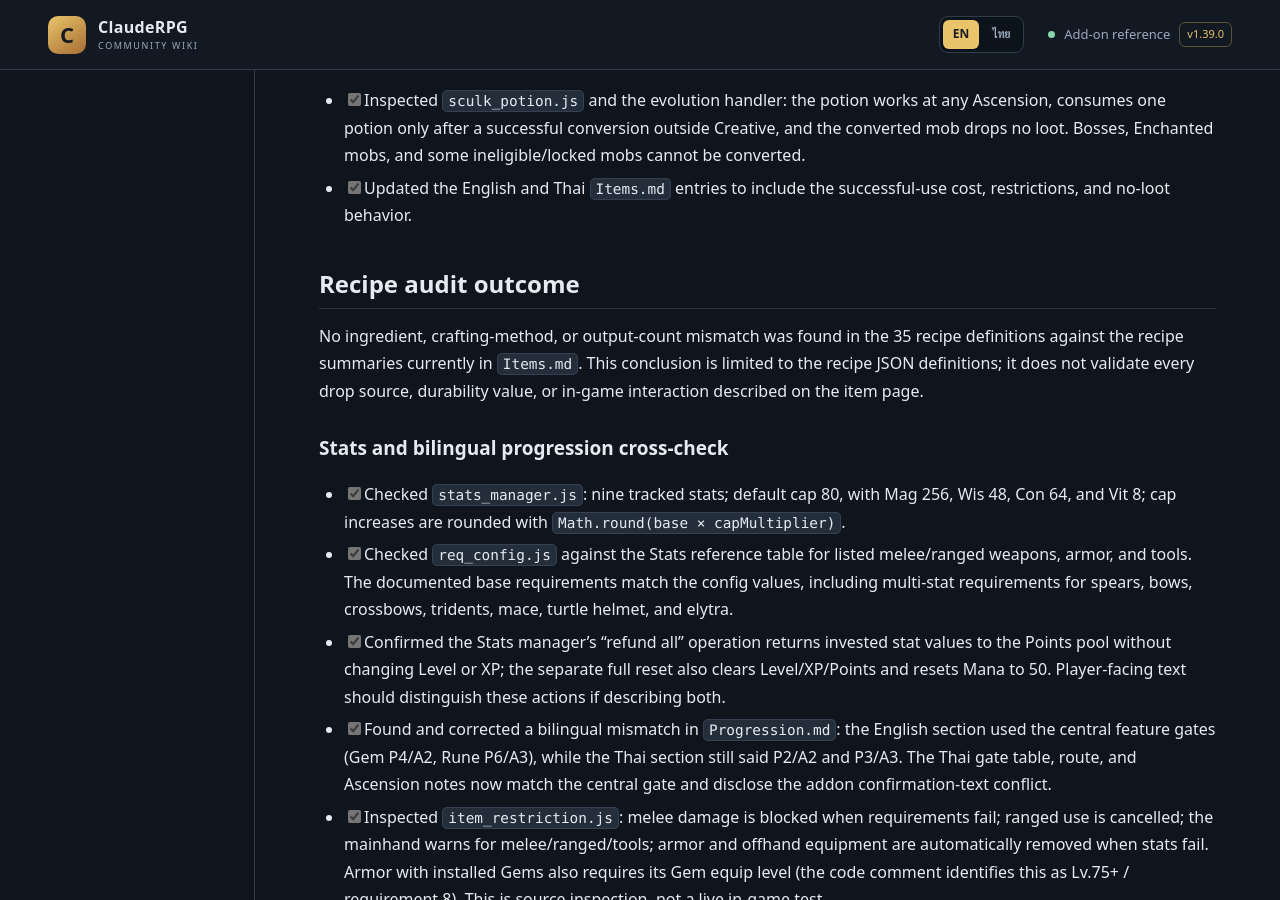
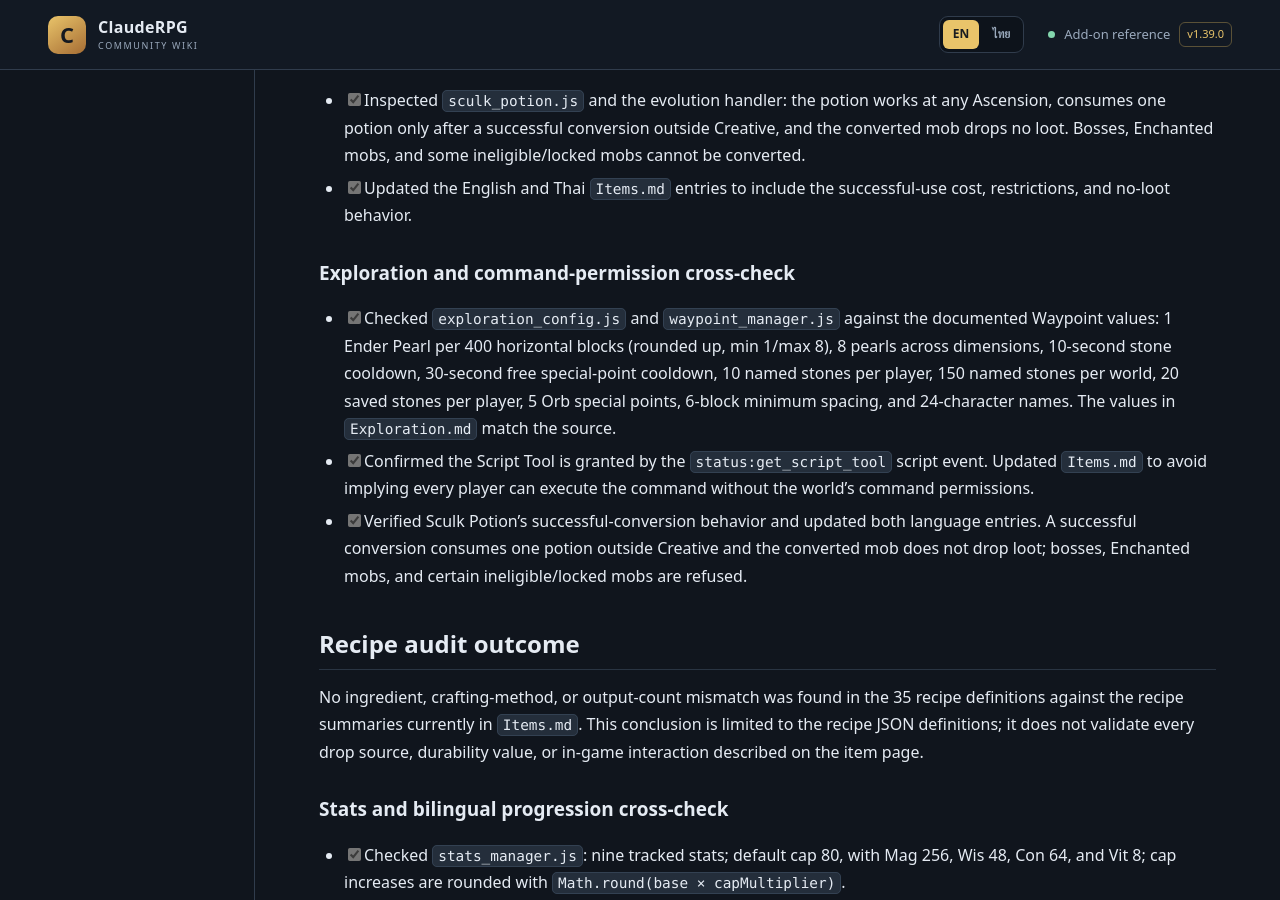
Before and after one commit to miniTorch25/ClaudeRPG-Wiki-V2, a Jekyll site: the page built from CONTENT-GAP-AUDIT.md, in a window 1280 px wide and 900 px high, scrolled down 4881 px. Built offline with Jekyll 4.4.1, drawn with Linux system fonts in a browser that asks for light colours; our own code applies the rules of GitHub Pages for plain Markdown files.

Commit message:
docs: record waypoint and item behavior verification

```diff
--- a/CONTENT-GAP-AUDIT.md
+++ b/CONTENT-GAP-AUDIT.md
@@ -112,6 +112,14 @@ The v1.39.0 addon package was retrieved from the Library and inspected directly.
 - [x] Inspected `sculk_potion.js` and the evolution handler: the potion works at any Ascension, consumes one potion only after a successful conversion outside Creative, and the converted mob drops no loot. Bosses, Enchanted mobs, and some ineligible/locked mobs cannot be converted.
 - [x] Updated the English and Thai `Items.md` entries to include the successful-use cost, restrictions, and no-loot behavior.
 
+
+
+### Exploration and command-permission cross-check
+
+- [x] Checked `exploration_config.js` and `waypoint_manager.js` against the documented Waypoint values: 1 Ender Pearl per 400 horizontal blocks (rounded up, min 1/max 8), 8 pearls across dimensions, 10-second stone cooldown, 30-second free special-point cooldown, 10 named stones per player, 150 named stones per world, 20 saved stones per player, 5 Orb special points, 6-block minimum spacing, and 24-character names. The values in `Exploration.md` match the source.
+- [x] Confirmed the Script Tool is granted by the `status:get_script_tool` script event. Updated `Items.md` to avoid implying every player can execute the command without the world's command permissions.
+- [x] Verified Sculk Potion's successful-conversion behavior and updated both language entries. A successful conversion consumes one potion outside Creative and the converted mob does not drop loot; bosses, Enchanted mobs, and certain ineligible/locked mobs are refused.
+
 ## Recipe audit outcome
 
 No ingredient, crafting-method, or output-count mismatch was found in the 35 recipe definitions against the recipe summaries currently in `Items.md`. This conclusion is limited to the recipe JSON definitions; it does not validate every drop source, durability value, or in-game interaction described on the item page.
```
